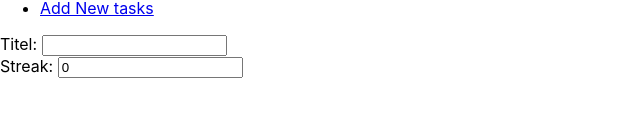
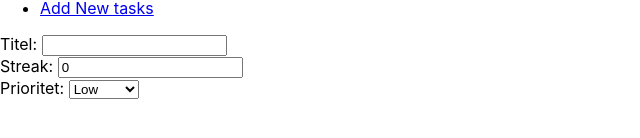
Before and after one commit to SainaFirooz/habits-and-tasks-app, a React (Create React App) app: page /NewHabit in a window 1280 px wide. Shown: the part 164-302 px from the top of the page, without its empty margins (0-640 px from the left). Built offline with nearby package versions, Linux system fonts and the light colour scheme.

Commit message:
Prioritet select och options

```diff
--- a/src/pages/NewHabit.jsx
+++ b/src/pages/NewHabit.jsx
@@ -37,10 +37,22 @@
         <div>
           <label>Streak: </label>
           <input
-          type="number"
-          value={startStreak}
-          onChange={handleStreakChange}
+            type="number"
+            value={startStreak}
+            onChange={handleStreakChange}
           />
+        </div>
+        <div>
+          <label>Prioritet: </label>
+          <select
+            value={priority}
+            onChange={(e) => setPriority(e.target.value)}
+            required
+          >
+            <option value="low">Low</option>
+            <option value="medium">Medium</option>
+            <option value="high">High</option>
+          </select>
         </div>
       </form>
     </>
```
